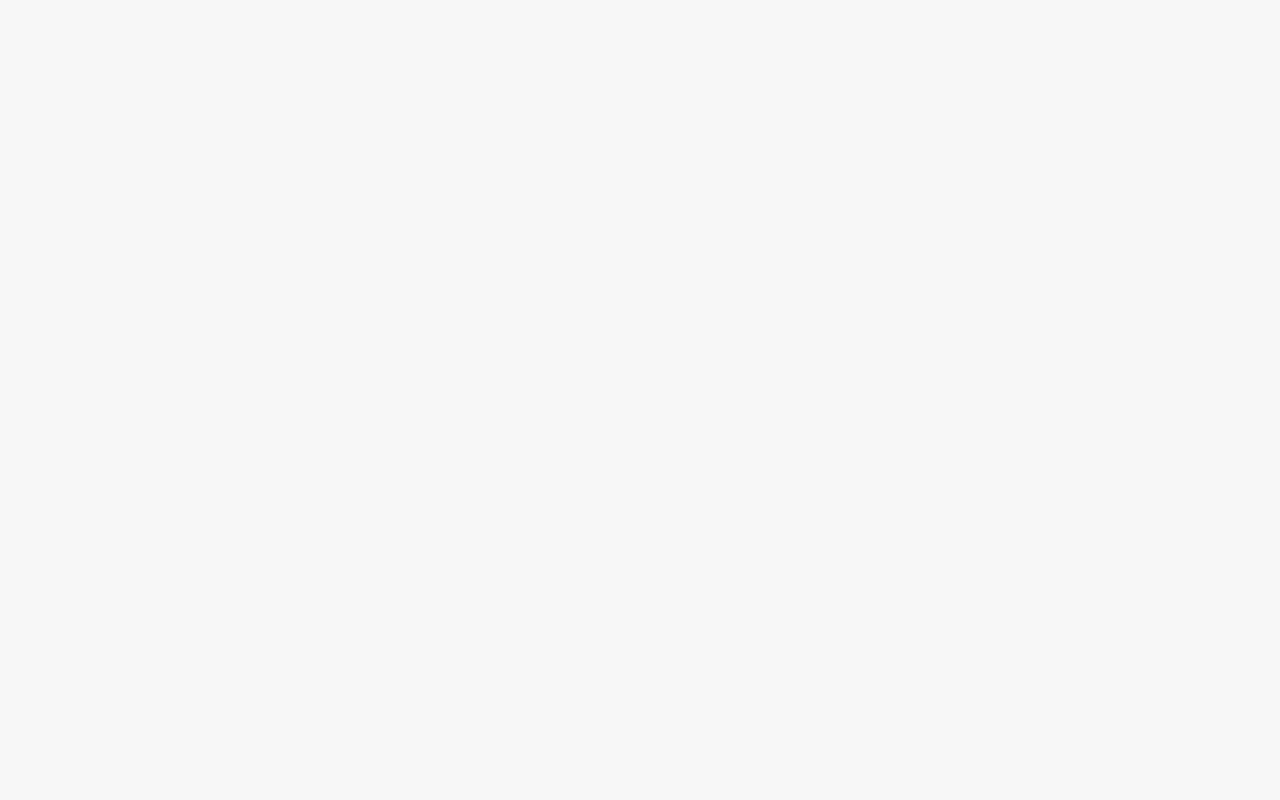
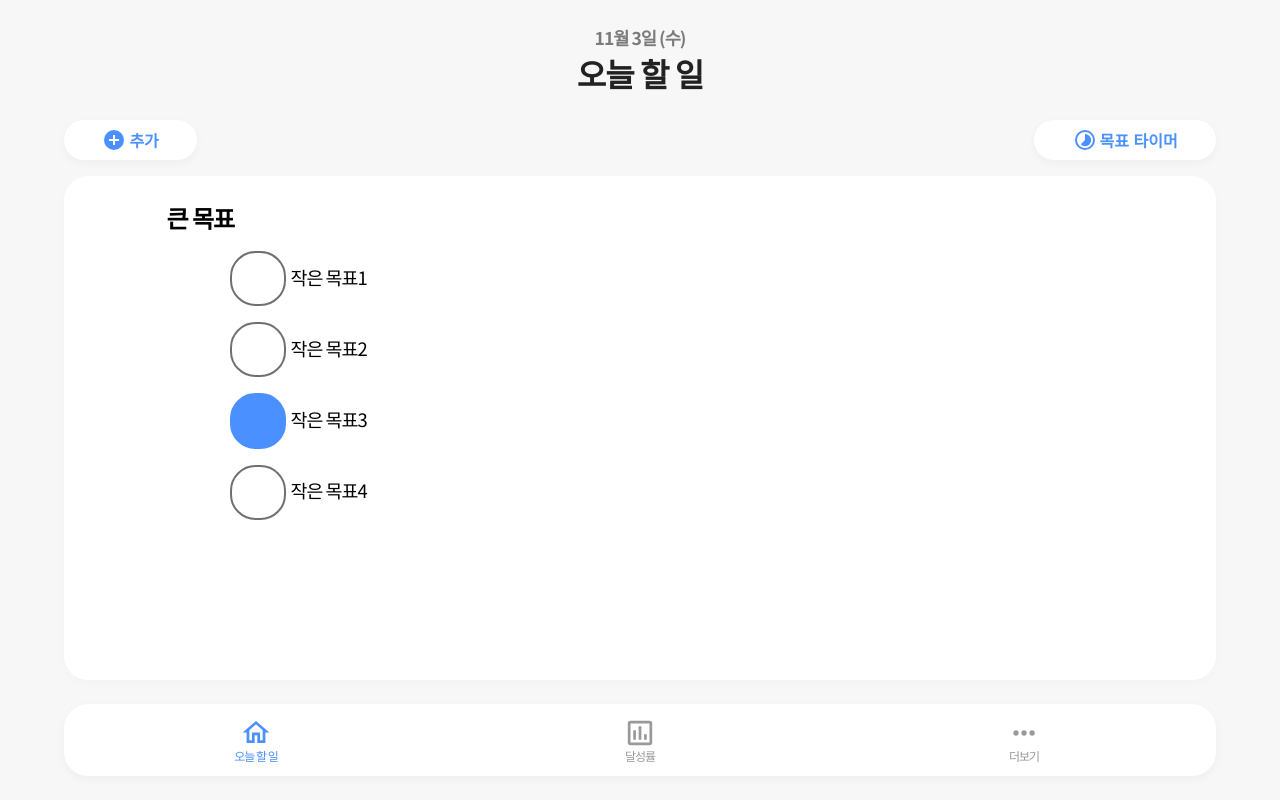
Before and after one commit to modoolist/modoolist, a Svelte app: page /app/todo in a window 1280 px wide. Built offline with nearby package versions, Linux system fonts and the light colour scheme.

Commit message:
todo 완성!!

```diff
--- /dev/null
+++ b/src/components/Navbar.svelte
@@ -0,0 +1,88 @@
+<script>
+  import { Link } from "svelte-routing";
+  export let selection;
+</script>
+
+<div id="container">
+  <div class="spliter">
+    {#if selection == 0}
+      <img src="/resources/icons/home-blue.svg" alt="">
+      <span class="menuText selected">오늘 할 일</span>
+    {:else}
+      <Link to="/app/todo" replace={true}>
+        <img src="/resources/icons/home.svg" alt="">
+        <span class="menuText">오늘 할 일</span>
+      </Link>
+    {/if}
+  </div>
+  <div class="spliter">
+    {#if selection == 1}
+      <img src="/resources/icons/assessment-blue.svg" alt="">
+      <span class="menuText selected">달성률</span>
+    {:else}
+      <Link to="/app/assessment" replace={true}>
+        <img src="/resources/icons/assessment.svg" alt="">
+        <span class="menuText">달성률</span>
+      </Link>
+    {/if}
+  </div>
+  <div class="spliter">
+    {#if selection == 2}
+      <img src="/resources/icons/more-blue.svg" alt="">
+      <span class="menuText selected">더보기</span>
+    {:else}
+      <Link to="/app/more" replace={true}>
+        <img src="/resources/icons/more.svg" alt="">
+        <span class="menuText">더보기</span>
+      </Link>
+    {/if}
+  </div>
+</div>
+
+<style>
+  img {
+    height: 4vh;
+  }
+
+  :global(a) {
+    display: flex;
+    flex-direction: column;
+    align-items: center;
+    justify-content: center;
+    text-decoration: none;
+  }
+
+  .spliter {
+    display: flex;
+    flex-direction: column;
+    align-items: center;
+    justify-content: center;
+    height: 100%;
+    width: 30vw;
+  }
+
+  .menuText {
+    color: #999;
+    margin-top: -2px;
+    font-size: 1.5vh;
+    font-weight: 400;
+  }
+
+  .menuText.selected {
+    color: #4B90FF;
+    font-weight: 500;
+  }
+
+  #container {
+    display: flex;
+    flex-direction: row;
+    align-items: center;
+    justify-content: center;
+    border-radius: 3vh;
+    margin-top: 3vh;
+    background-color: #fff;
+    height: 9vh;
+    width: 90vw;
+    box-shadow: 0 3px 10px rgba(0,0,0,0.04);
+  }
+</style>
--- a/src/routes/app/Todo.svelte
+++ b/src/routes/app/Todo.svelte
@@ -0,0 +1,192 @@
+<script>
+  import Navbar from "../../components/Navbar.svelte";
+  import { navigate, Link } from "svelte-routing";
+  import { onMount } from 'svelte';
+import { dataset_dev } from "svelte/internal";
+  onMount(() => {
+    // 로그인 후 token 설정까지 되면 주석 해제
+    // if(!localStorage.getItem("token")) navigate("/auth/login", { replace: true });
+  });
+  const date = new Date();
+  const day = ["일", "월", "화", "수", "목", "금", "토"];
+  const today = `${date.getMonth() + 1}월 ${date.getDate()}일 (${day[date.getDay()]})`;
+  const exampleData = [
+    {
+      "target": "큰 목표",
+      "todo": [
+        {"id": 1, "name": "작은 목표1", "checked": false},
+        {"id": 2, "name": "작은 목표2", "checked": false},
+        {"id": 3, "name": "작은 목표3", "checked": true},
+        {"id": 4, "name": "작은 목표4", "checked": false},
+      ]
+    }
+  ];
+</script>
+
+<main>
+  <div id="dateContainer">
+    <span id="dateText">{today}</span>
+    <span id="titleText">오늘 할 일</span>
+  </div>
+  <div id="buttonsContainer">
+    <div id="buttonsContainerLeft">
+      <button>
+        <img src="/resources/icons/add_circle.svg" alt="+">
+        <span>추가</span>
+      </button>
+    </div>
+    <div id="buttonsContainerRight">
+      <button>
+        <img src="/resources/icons/timelapse.svg" alt="◐">
+        <span>목표 타이머</span>
+      </button>
+    </div>
+  </div>
+  <div id="todoContainer">
+    {#each exampleData as data}
+      <span class="target">{data.target}</span>
+      {#each data.todo as todo}
+        <div class="todoInnerContainer">
+          {#if todo.checked}
+            <input type="checkbox" id={`cb${todo.id}`} checked>
+          {:else}
+            <input type="checkbox" id={`cb${todo.id}`}>
+          {/if}
+          <label for={`cb${todo.id}`}></label>
+          <span class="todo">{todo.name}</span>
+        </div>
+      {/each}
+    {/each}
+  </div>
+  <Navbar selection={0}></Navbar>
+</main>
+
+<style>
+  main {
+    width: 100vw;
+    height: 100vh;
+    display: flex;
+    flex-direction: column;
+    align-items: center;
+    justify-content: flex-start;
+  }
+
+  button {
+    display: flex;
+    flex-direction: row;
+    align-items: center;
+    background-color: #fff;
+    border: none;
+    border-radius: 5vh;
+    box-shadow: 0 3px 10px rgba(0,0,0,0.04);
+    height: 100%;
+    padding: 1vh 3vw;
+  }
+
+  button>span {
+    margin-left: 3px;
+    font-size: 2vh;
+    font-weight: 700;
+    color: #4B90FF;
+  }
+
+  input[type="checkbox"] + label {
+    display: inline-block;
+    width: 4vw;
+    height: 4vw;
+    border: 2px solid #707070;
+    border-radius: 2vw;
+  }
+
+  input[type="checkbox"]:checked + label {
+    background-color: #4B90FF;
+    border: 2px solid #4B90FF;
+  }
+
+  input[type="checkbox"] {
+    display: none;
+  }
+
+  .todoInnerContainer {
+    display: flex;
+    flex-direction: row;
+    align-items: center;
+    justify-content: flex-start;
+    width: 100%;
+    padding: 1vh 5vw;
+  }
+
+  .target {
+    margin-top: 2vh;
+    margin-bottom: 1vh;
+    color: #000;
+    font-weight: 700;
+    font-size: 3vh;
+  }
+
+  .todo {
+    margin-left: 5px;
+    color: #000;
+    font-weight: 400;
+    font-size: 2.3vh;
+    margin-bottom: 0.5vh;
+  }
+
+  #dateContainer {
+    width: 100vw;
+    height: 15vh;
+    display: flex;
+    flex-direction: column;
+    align-items: center;
+    justify-content: center;
+  }
+
+  #dateText {
+    color: #7B7B7B;
+    font-weight: 600;
+    font-size: 2.2vh;
+  }
+
+  #titleText {
+    color: #222;
+    font-weight: 600;
+    font-size: 4vh;
+  }
+
+  #buttonsContainer {
+    display: flex;
+    flex-direction: row;
+    height: 5vh;
+    width: 90vw;
+  }
+
+  #buttonsContainerLeft {
+    display: flex;
+    align-items: center;
+    justify-content: flex-start;
+    width: 50%;
+    height: 100%;
+  }
+
+  #buttonsContainerRight {
+    display: flex;
+    align-items: center;
+    justify-content: flex-end;
+    width: 50%;
+    height: 100%;
+  }
+
+  #todoContainer {
+    display: flex;
+    flex-direction: column;
+    justify-content: flex-start;
+    align-items: flex-start;
+    padding: 1vh 8vw;
+    border-radius: 3vh;
+    margin-top: 2vh;
+    background-color: #fff;
+    height: 61vh;
+    width: 74vw;
+    box-shadow: 0 3px 10px rgba(0,0,0,0.02);
+  }
+</style>
```
Also changed, not shown: public/resources/icons/check.svg (added).
